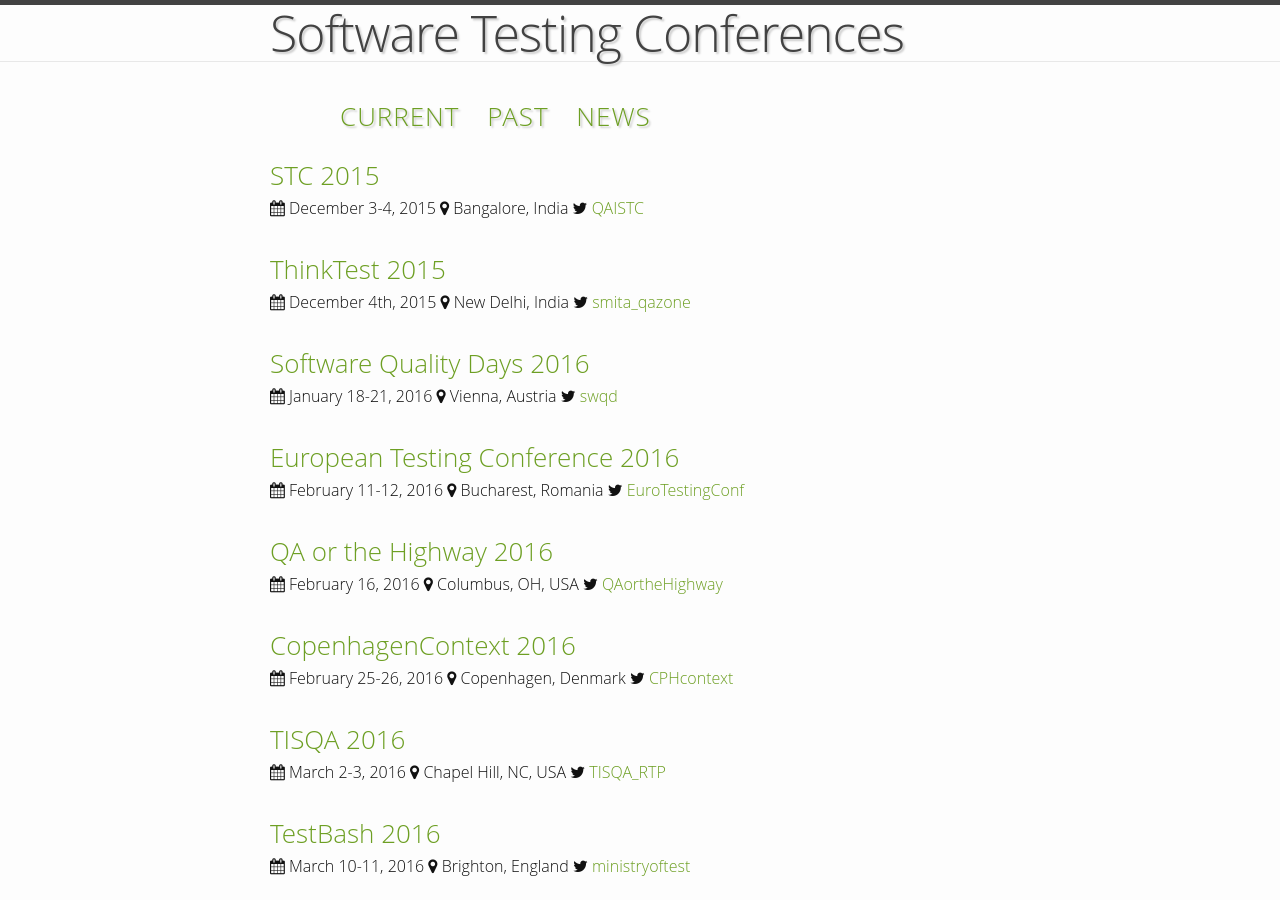
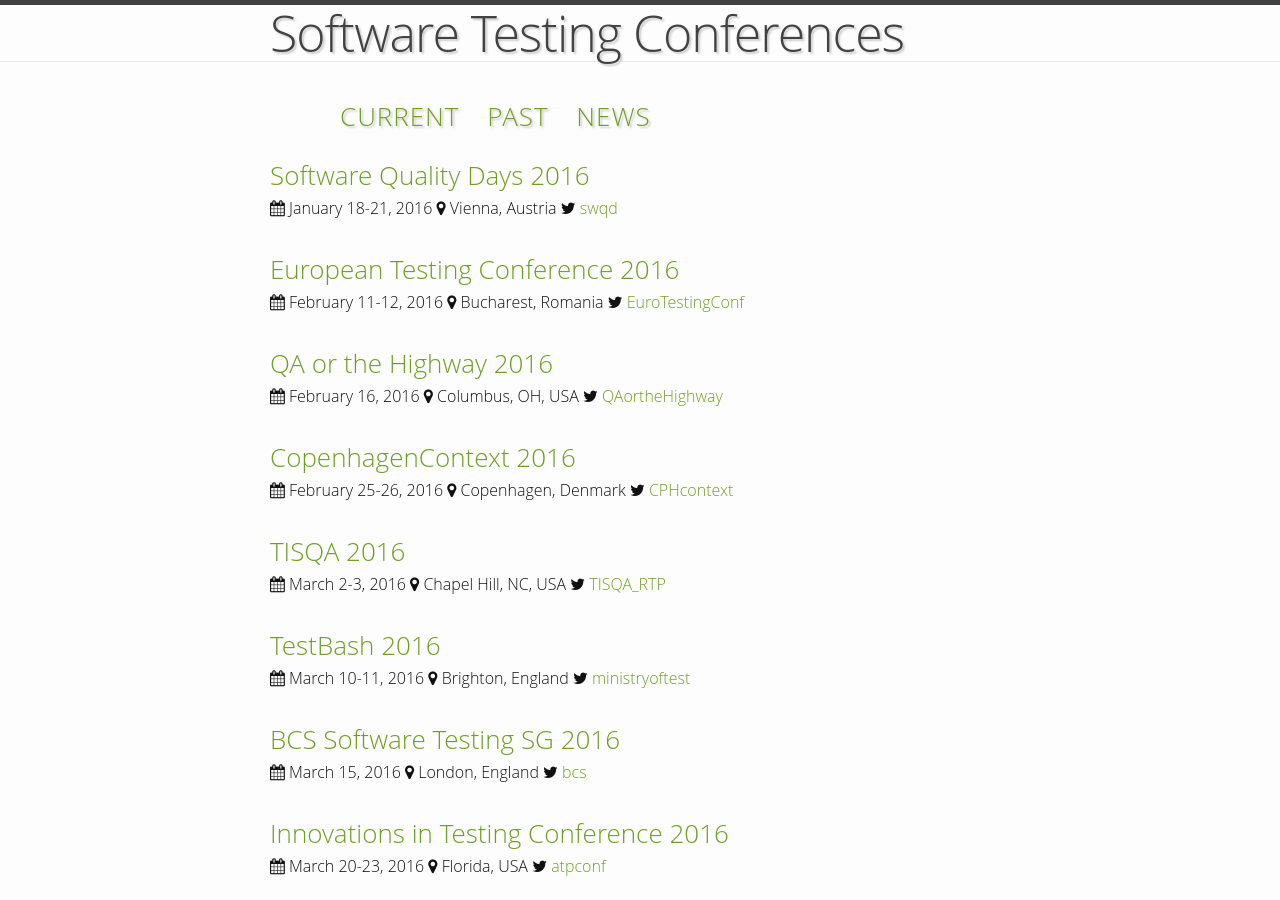
Before and after one commit to TestingConferences/testingconferences.github.io, a Jekyll site: the page built from index.html, in a window 1280 px wide and 900 px high. Built offline with Jekyll 4.4.1, drawn with Linux system fonts in a browser that asks for light colours.

Commit message:
Update current.yml
Moved two conferences from current to past

```diff
--- a/_data/current.yml
+++ b/_data/current.yml
@@ -1,15 +1,3 @@
-- name: STC 2015
-  location: Bangalore, India
-  dates: "December 3-4, 2015"
-  url: http://qaistc.com/
-  twitter: QAISTC
-
-- name: ThinkTest 2015
-  location: New Delhi, India
-  dates: "December 4th, 2015"
-  url: http://www.confengine.com/thinktest-2015
-  twitter: smita_qazone
-
 - name: Software Quality Days 2016
   location: Vienna, Austria
   dates: "January 18-21, 2016"
```
